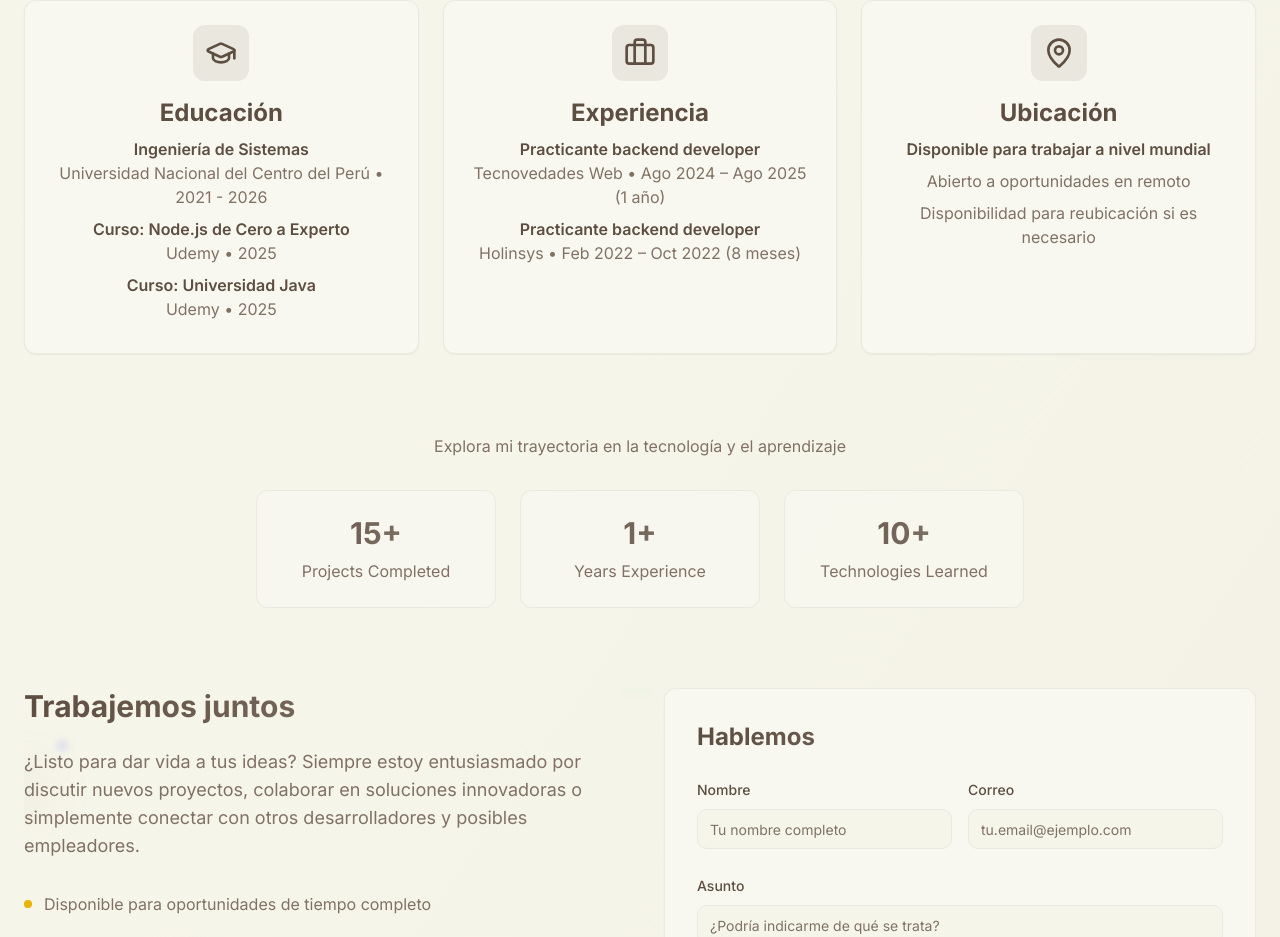
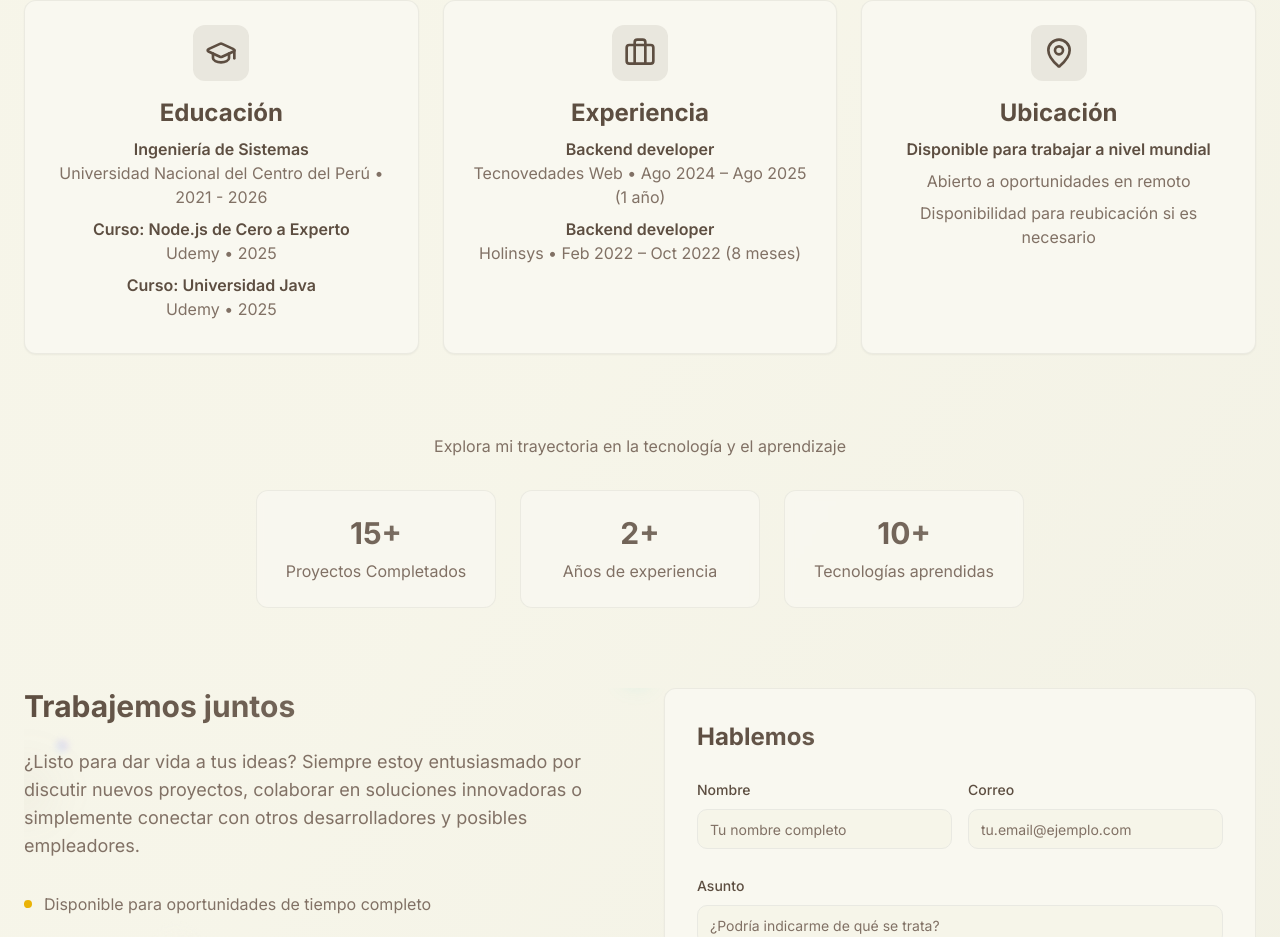
Before and after one commit to ISAASPWDI/my_portfolio, a React (Vite) app: page / in a window 1280 px wide. Shown: the part 800-1737 px from the top of the page. Built offline with nearby package versions, Linux system fonts and the light colour scheme.

Commit message:
changing some words to spanish

```diff
--- a/src/pages/About.tsx
+++ b/src/pages/About.tsx
@@ -423,7 +423,7 @@ export default function About() {
                 </p>
               </div>
               <div className="space-y-4">
-                <h3 className="text-xl font-extrabold mb-4">Technical Skills</h3>
+                <h3 className="text-xl font-extrabold mb-4">Habilidades técnicas</h3>
                 <div className="flex flex-wrap gap-2">
                   {skills.map((skill, index) => {
                     const { theme } = useTheme(); // 👈 aquí traes el tema
@@ -468,7 +468,7 @@ export default function About() {
           transition={{ duration: 0.8, delay: 0.4 }}
           className="mb-20"
         >
-          <h2 className="text-3xl font-bold mb-12 text-center text-gradient">My Interests</h2>
+          <h2 className="text-3xl font-bold mb-12 text-center text-gradient">Mis Intereses</h2>
           <div className="grid md:grid-cols-2 lg:grid-cols-4 gap-6">
             {interests.map((interest, index) => {
               const Icon = interest.icon
@@ -793,7 +793,7 @@ export default function About() {
           animate={{ opacity: 1, y: 0 }}
           transition={{ duration: 0.8, delay: 0.6 }}
         >
-          <h2 className="text-3xl font-bold mb-12 text-center text-gradient">My Values</h2>
+          <h2 className="text-3xl font-bold mb-12 text-center text-gradient">Mis Valores</h2>
           <div className="grid md:grid-cols-2 lg:grid-cols-4 gap-6">
             {values.map((value, index) => {
               const Icon = value.icon
--- a/src/pages/Home.tsx
+++ b/src/pages/Home.tsx
@@ -27,8 +27,8 @@ export default function Home() {
       icon: Briefcase,
       title: "Experiencia",
       items: [
-        { degree: "Practicante backend developer", description: "Tecnovedades Web • Ago 2024 – Ago 2025 (1 año)" },
-        { degree: "Practicante backend developer", description: "Holinsys • Feb 2022 – Oct 2022 (8 meses)" }
+        { degree: "Backend developer", description: "Tecnovedades Web • Ago 2024 – Ago 2025 (1 año)" },
+        { degree: "Backend developer", description: "Holinsys • Feb 2022 – Oct 2022 (8 meses)" }
       ]
     },
     {
@@ -344,9 +344,9 @@ export default function Home() {
           <p className="text-muted-foreground mb-6 lg:mb-8">Explora mi trayectoria en la tecnología y el aprendizaje</p>
           <div className="grid grid-cols-1 sm:grid-cols-3 gap-4 lg:gap-6 max-w-3xl mx-auto">
             {[
-              { number: "15+", label: "Projects Completed" },
-              { number: "1+", label: "Years Experience" },
-              { number: "10+", label: "Technologies Learned" },
+              { number: "15+", label: "Proyectos Completados" },
+              { number: "2+", label: "Años de experiencia" },
+              { number: "10+", label: "Tecnologías aprendidas" },
             ].map((stat, index) => (
               <motion.div
                 key={stat.label}
```
